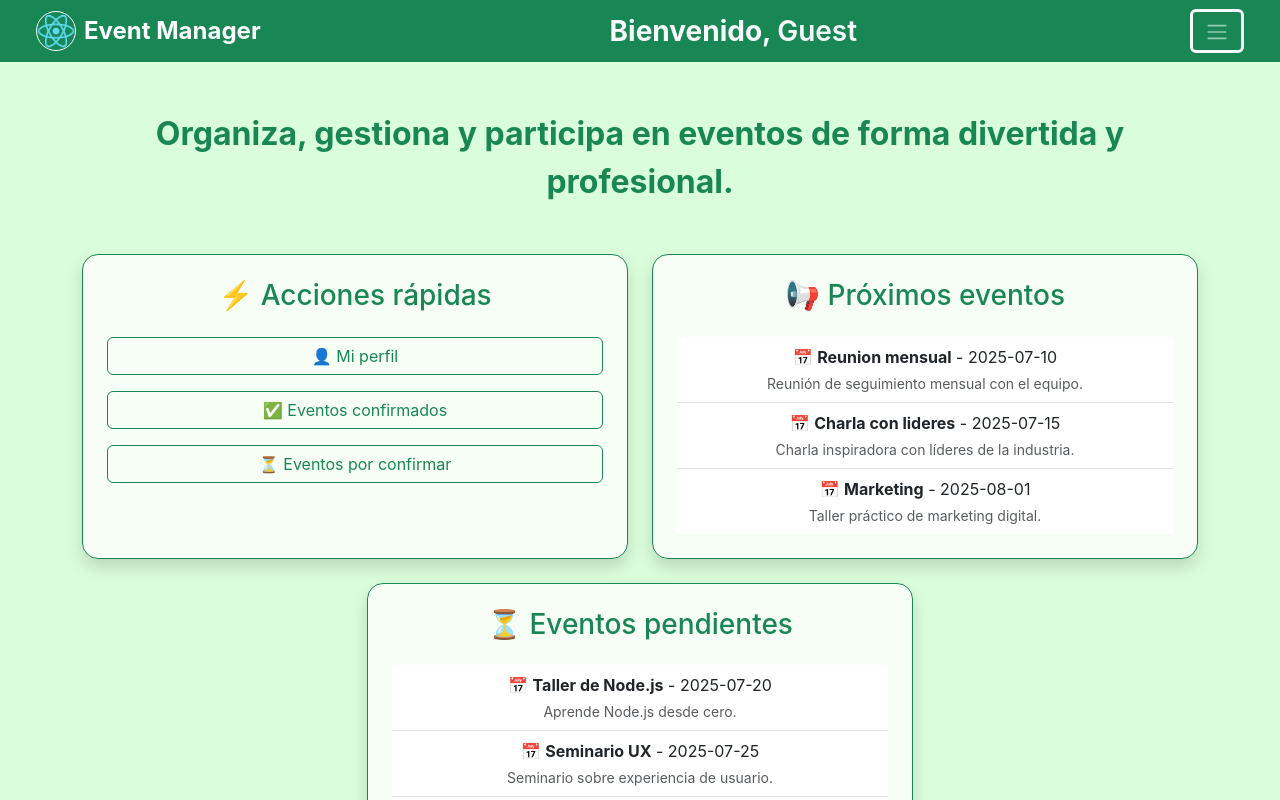
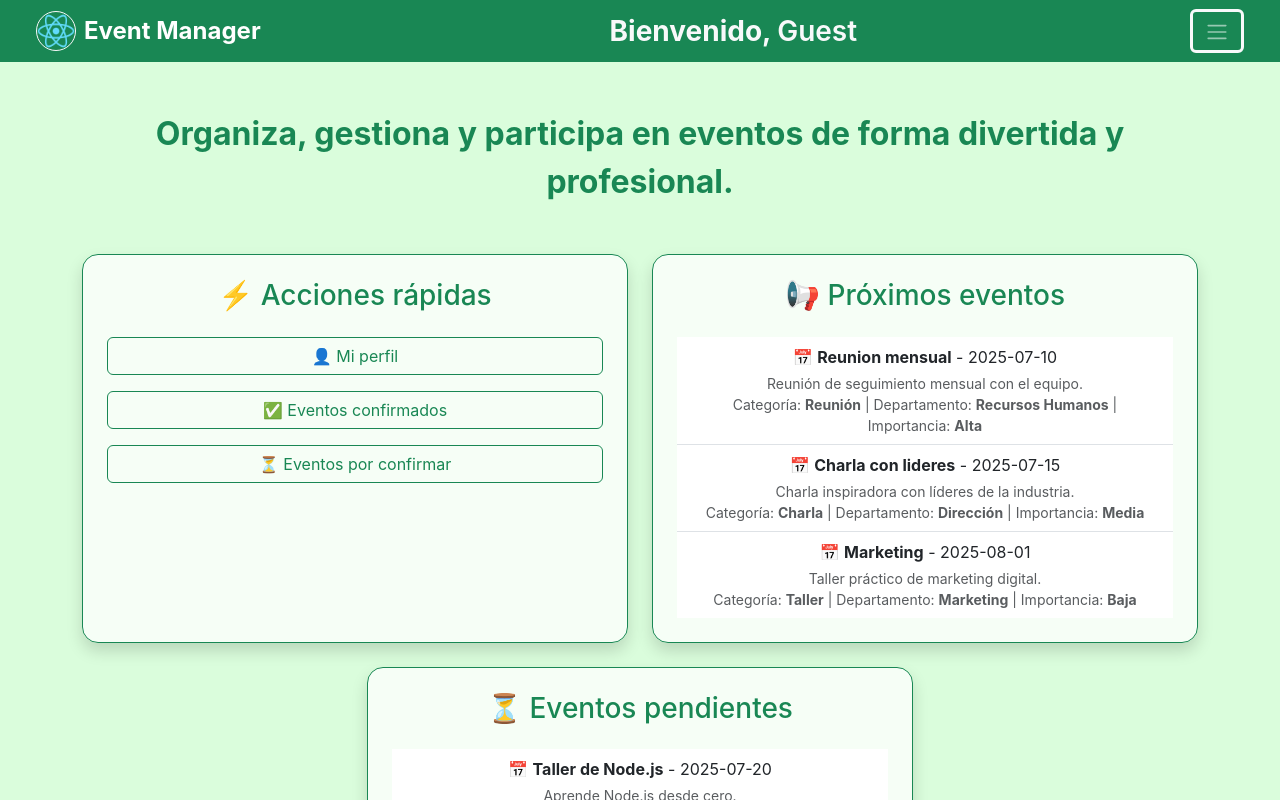
Before and after one commit to NiggetChuckens/event_manager, a React (Create React App) app in the folder src/frontend/: page /home in a window 1280 px wide. Shown: the top 800 px of the page. Built offline with nearby package versions, Linux system fonts and the light colour scheme; no server answers.

Commit message:
Ajuste en eventos
Se añade la categoría, el departamento y la importancia del evento

```diff
--- a/src/frontend/src/components/common/eventsConfirmed.jsx
+++ b/src/frontend/src/components/common/eventsConfirmed.jsx
@@ -11,9 +11,33 @@ const EventsConfirmed = ({ usuarioId, onClose }) => {
         // Simulación de eventos confirmados para pruebas visuales
         setTimeout(() => {
             setEventos([
-                { id: 1, nombre: 'Reunion mensual', fecha: '2025-07-10', descripcion: 'Reunión de seguimiento mensual con el equipo.' },
-                { id: 2, nombre: 'Charla con lideres', fecha: '2025-07-15', descripcion: 'Charla inspiradora con líderes de la industria.' },
-                { id: 3, nombre: 'Marketing', fecha: '2025-08-01', descripcion: 'Taller práctico de marketing digital.' },
+                {
+                    id: 1,
+                    nombre: 'Reunion mensual',
+                    fecha: '2025-07-10',
+                    descripcion: 'Reunión de seguimiento mensual con el equipo.',
+                    categoria: 'Reunión',
+                    departamento: 'Recursos Humanos',
+                    importancia: 'Alta'
+                },
+                {
+                    id: 2,
+                    nombre: 'Charla con lideres',
+                    fecha: '2025-07-15',
+                    descripcion: 'Charla inspiradora con líderes de la industria.',
+                    categoria: 'Charla',
+                    departamento: 'Dirección',
+                    importancia: 'Media'
+                },
+                {
+                    id: 3,
+                    nombre: 'Marketing',
+                    fecha: '2025-08-01',
+                    descripcion: 'Taller práctico de marketing digital.',
+                    categoria: 'Taller',
+                    departamento: 'Marketing',
+                    importancia: 'Baja'
+                },
             ]);
             setLoading(false);
         }, 500);
@@ -57,6 +81,7 @@ const EventsConfirmed = ({ usuarioId, onClose }) => {
         setShowMotivo(false);
         setEventoCancelar(null);
         setMotivo('');
+        // Aquí podrías enviar el motivo al backend si lo deseas
     };
 
     return (
@@ -80,6 +105,7 @@ const EventsConfirmed = ({ usuarioId, onClose }) => {
                                 <div>
                                     <span>🎉 <strong>{ev.nombre}</strong> <span className="text-muted">({ev.fecha})</span></span>
                                     <div className="text-muted small mt-1">{ev.descripcion}</div>
+                                    <div className="text-muted small">Categoría: <strong>{ev.categoria}</strong> | Departamento: <strong>{ev.departamento}</strong> | Importancia: <strong>{ev.importancia}</strong></div>
                                 </div>
                                 <button className="btn btn-outline-danger btn-sm mt-2 mt-md-0" onClick={() => handleCancelarClick(ev)}>
                                     Cancelar asistencia
--- a/src/frontend/src/components/common/eventsNotConfirmed.jsx
+++ b/src/frontend/src/components/common/eventsNotConfirmed.jsx
@@ -8,9 +8,9 @@ const EventsNotConfirmed = ({ usuarioId, onClose }) => {
         // Simulación de eventos pendientes/cancelados para pruebas visuales
         setTimeout(() => {
             setEventos([
-                { id: 10, nombre: 'Taller de marketing', fecha: '2025-07-20', estado: 'pendiente', descripcion: 'Aprende estrategias de marketing digital.' },
-                { id: 11, nombre: 'Informacion', fecha: '2025-07-25', estado: 'cancelada', descripcion: 'Sesión informativa sobre nuevos proyectos.' },
-                { id: 12, nombre: 'Marketing 2', fecha: '2025-08-05', estado: 'pendiente', descripcion: 'Segunda parte del taller de marketing.' },
+                { id: 10, nombre: 'Taller de marketing', fecha: '2025-07-20', estado: 'pendiente', descripcion: 'Aprende estrategias de marketing digital.', categoria: 'Taller', departamento: 'Marketing', importancia: 'Alta' },
+                { id: 11, nombre: 'Informacion', fecha: '2025-07-25', estado: 'cancelada', descripcion: 'Sesión informativa sobre nuevos proyectos.', categoria: 'Sesión', departamento: 'Dirección', importancia: 'Media' },
+                { id: 12, nombre: 'Marketing 2', fecha: '2025-08-05', estado: 'pendiente', descripcion: 'Segunda parte del taller de marketing.', categoria: 'Taller', departamento: 'Marketing', importancia: 'Baja' },
             ]);
             setLoading(false);
         }, 500);
@@ -66,6 +66,7 @@ const EventsNotConfirmed = ({ usuarioId, onClose }) => {
                                 <div>
                                     <span>{ev.estado === 'pendiente' ? '⏳' : '❌'} <strong>{ev.nombre}</strong> <span className="text-muted">({ev.fecha})</span></span>
                                     <div className="text-muted small mt-1">{ev.descripcion}</div>
+                                    <div className="text-muted small">Categoría: <strong>{ev.categoria}</strong> | Departamento: <strong>{ev.departamento}</strong> | Importancia: <strong>{ev.importancia}</strong></div>
                                 </div>
                                 {['pendiente', 'cancelada'].includes(ev.estado) && (
                                 <button className="btn btn-success btn-sm mt-2 mt-md-0" onClick={() => confirmarAsistencia(ev.id)}>
--- a/src/frontend/src/pages/user/home.jsx
+++ b/src/frontend/src/pages/user/home.jsx
@@ -18,9 +18,9 @@ const Home = () => {
     // Simulación de próximos eventos
     setTimeout(() => {
       setEventos([
-        { nombre: 'Reunion mensual', fecha_inicio: '2025-07-10', descripcion: 'Reunión de seguimiento mensual con el equipo.' },
-        { nombre: 'Charla con lideres', fecha_inicio: '2025-07-15', descripcion: 'Charla inspiradora con líderes de la industria.' },
-        { nombre: 'Marketing', fecha_inicio: '2025-08-01', descripcion: 'Taller práctico de marketing digital.' },
+        { nombre: 'Reunion mensual', fecha_inicio: '2025-07-10', descripcion: 'Reunión de seguimiento mensual con el equipo.', categoria: 'Reunión', departamento: 'Recursos Humanos', importancia: 'Alta' },
+        { nombre: 'Charla con lideres', fecha_inicio: '2025-07-15', descripcion: 'Charla inspiradora con líderes de la industria.', categoria: 'Charla', departamento: 'Dirección', importancia: 'Media' },
+        { nombre: 'Marketing', fecha_inicio: '2025-08-01', descripcion: 'Taller práctico de marketing digital.', categoria: 'Taller', departamento: 'Marketing', importancia: 'Baja' },
       ]);
     }, 500);
     // Para datos reales, descomentar lo siguiente:
@@ -30,9 +30,9 @@ const Home = () => {
   useEffect(() => {
     setTimeout(() => {
       setPendingEvents([
-        { id: 10, nombre: 'Taller de Node.js', fecha_inicio: '2025-07-20', estado: 'pendiente', descripcion: 'Aprende Node.js desde cero.' },
-        { id: 11, nombre: 'Seminario UX', fecha_inicio: '2025-07-25', estado: 'cancelada', descripcion: 'Seminario sobre experiencia de usuario.' },
-        { id: 12, nombre: 'Meetup Verde', fecha_inicio: '2025-08-05', estado: 'pendiente', descripcion: 'Encuentro de networking para proyectos verdes.' },
+        { id: 10, nombre: 'Taller de Node.js', fecha_inicio: '2025-07-20', estado: 'pendiente', descripcion: 'Aprende Node.js desde cero.', categoria: 'Taller', departamento: 'TI', importancia: 'Alta' },
+        { id: 11, nombre: 'Seminario UX', fecha_inicio: '2025-07-25', estado: 'cancelada', descripcion: 'Seminario sobre experiencia de usuario.', categoria: 'Seminario', departamento: 'Diseño', importancia: 'Media' },
+        { id: 12, nombre: 'Meetup Verde', fecha_inicio: '2025-08-05', estado: 'pendiente', descripcion: 'Encuentro de networking para proyectos verdes.', categoria: 'Meetup', departamento: 'Sustentabilidad', importancia: 'Baja' },
       ]);
     }, 500);
     // Para datos reales, descomentar lo siguiente:
@@ -80,6 +80,7 @@ const Home = () => {
                         <li className="list-group-item" key={i}>
                           <div>📅 <strong>{ev.nombre}</strong> - {ev.fecha_inicio}</div>
                           <div className="text-muted small mt-1">{ev.descripcion}</div>
+                          <div className="text-muted small">Categoría: <strong>{ev.categoria}</strong> | Departamento: <strong>{ev.departamento}</strong> | Importancia: <strong>{ev.importancia}</strong></div>
                         </li>
                       ))
                     )}
@@ -97,6 +98,7 @@ const Home = () => {
                         <li className="list-group-item" key={i}>
                           <div>📅 <strong>{ev.nombre}</strong> - {ev.fecha_inicio}</div>
                           <div className="text-muted small mt-1">{ev.descripcion}</div>
+                          <div className="text-muted small">Categoría: <strong>{ev.categoria}</strong> | Departamento: <strong>{ev.departamento}</strong> | Importancia: <strong>{ev.importancia}</strong></div>
                         </li>
                       ))
                     )}
```
